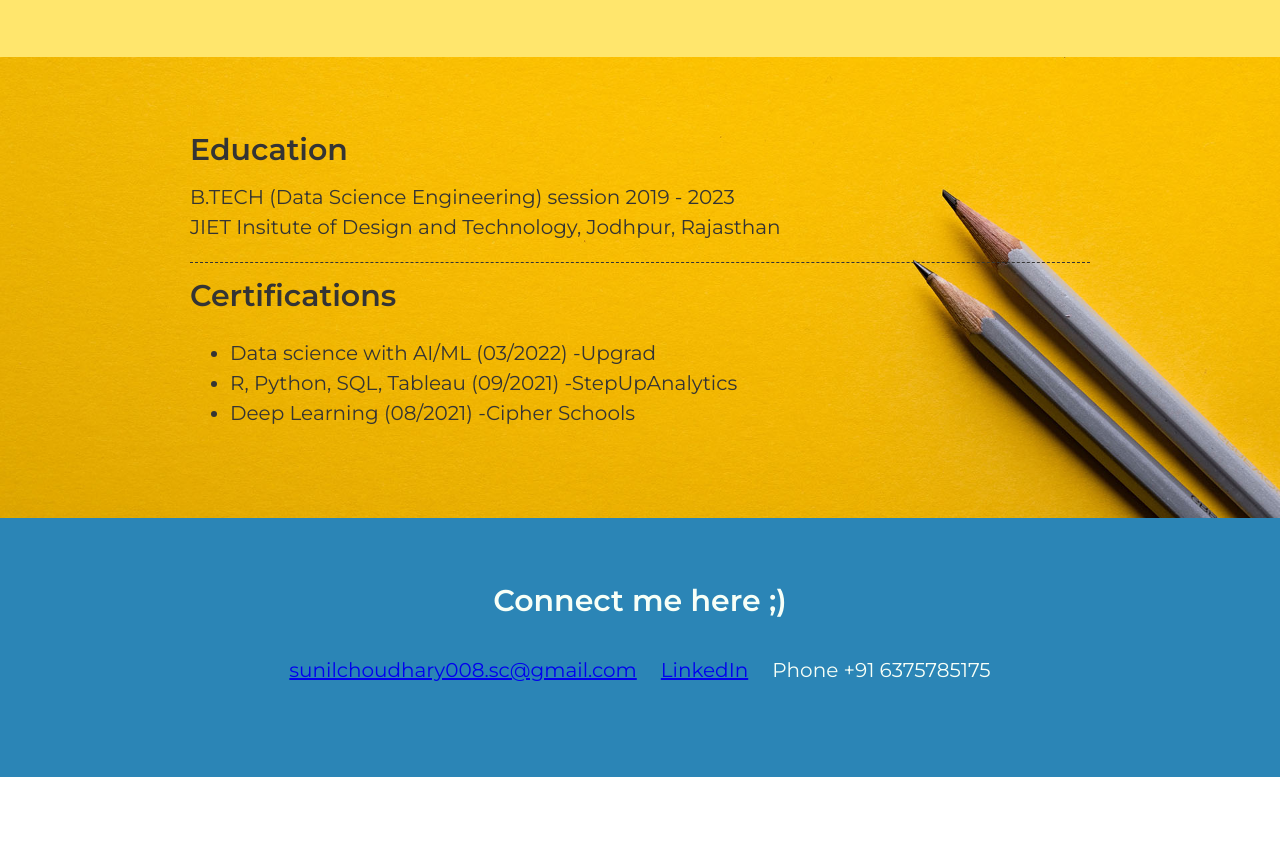
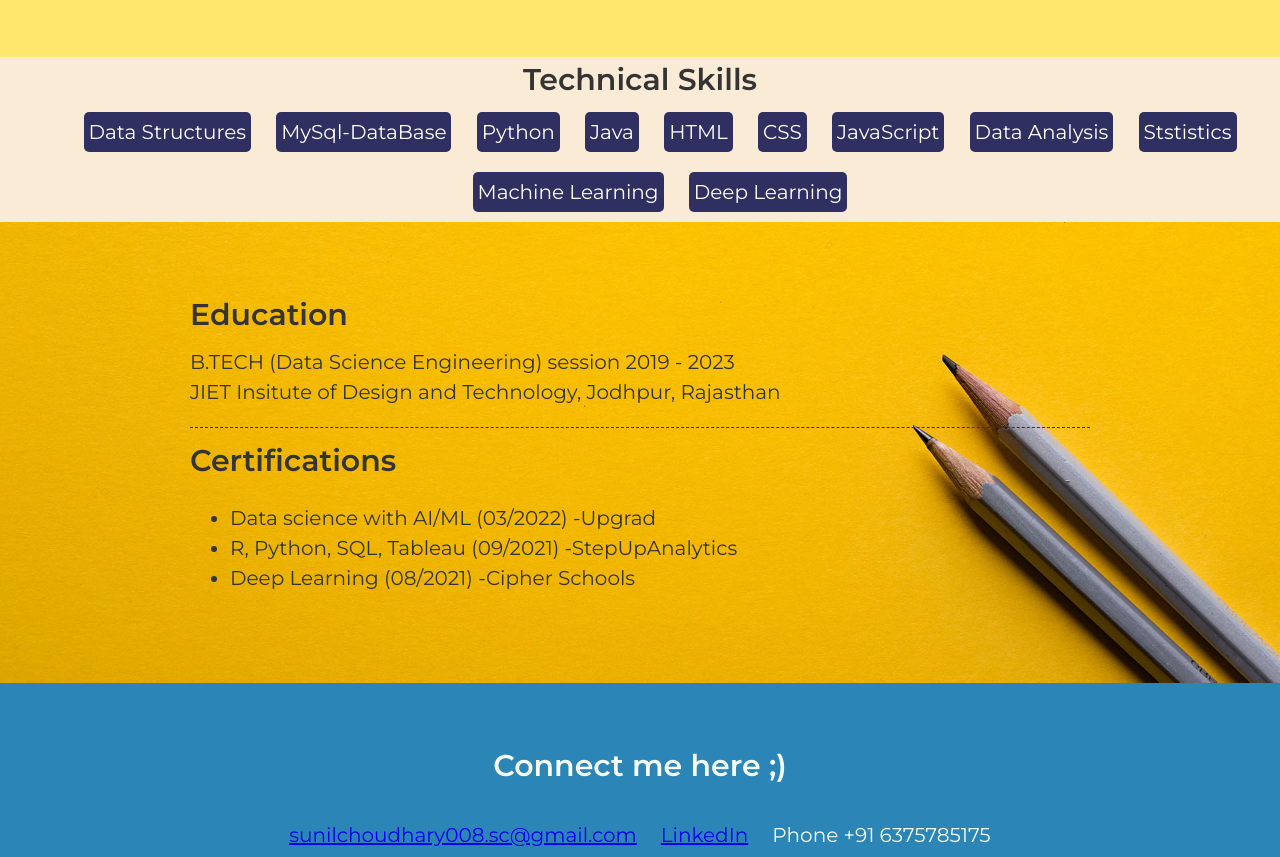
Before and after one commit to sunil3469/portfolio, a plain HTML site: page index.html in a window 1280 px wide. Shown: the part 954-1811 px from the top of the page. Before the commit the page ends 1731 px from the top, so only its background shows below. Drawn offline with Linux system fonts and the light colour scheme.

Commit message:
Update index.html

```diff
--- a/index.html
+++ b/index.html
@@ -51,7 +51,25 @@
                 </div>
             </section>
 
+            <section class="skills">
+                <div>
+                    <h2>Technical Skills</h2>
+                    <ul class="ul-sk">
+                        <li class="sk">Data Structures</li>
+                        <li class="sk">MySql-DataBase</li>
+                        <li class="sk">Python</li>
+                        <li class="sk">Java</li>
+                        <li class="sk">HTML</li>
+                        <li class="sk">CSS</li>
+                        <li class="sk">JavaScript</li>
+                        <li class="sk">Data Analysis</li>
+                        <li class="sk">Ststistics</li>
+                        <li class="sk">Machine Learning</li>
+                        <li class="sk">Deep Learning</li>
 
+                    </ul>
+                </div>
+            </section>
             <!-- Education and certifications-->
             <section class="education">
                 <div class="content-wrap divider">
```
